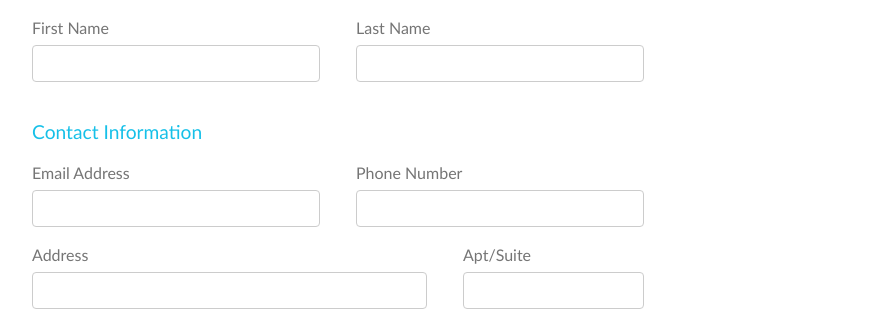
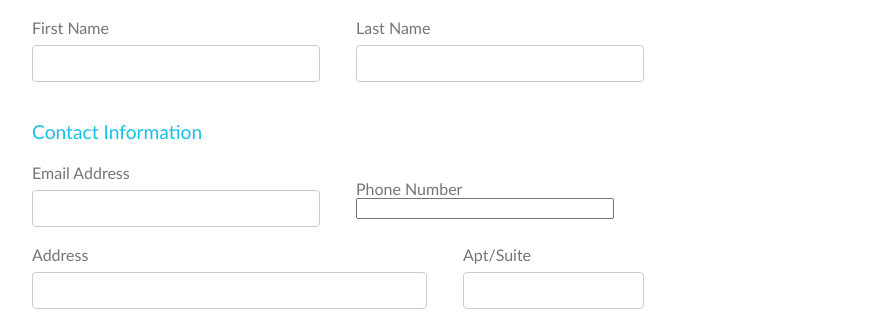
Before and after one commit to hasanrizvi15/com421-gcc, a plain HTML site: page contact.html in a window 1280 px wide. Shown: the part 480-800 px from the top of the page, without its empty margins (192-1087 px from the left). Drawn offline with Linux system fonts and the light colour scheme.

Commit message:
minor change

```diff
--- a/contact.html
+++ b/contact.html
@@ -46,7 +46,7 @@
             </div>
             <div>
                 <label>Phone Number</label>
-                <input type="text" class="mediumInput">
+                <input type="number" class="mediumInput">
             </div>
             <div>
                 <label>Address</label>
```
